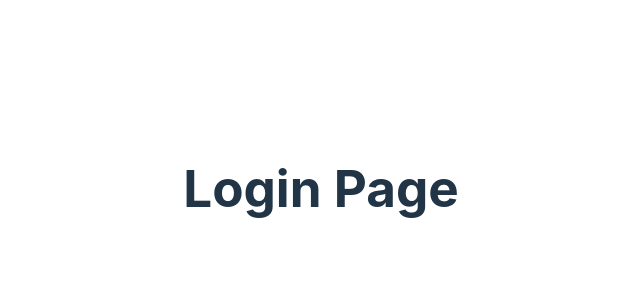
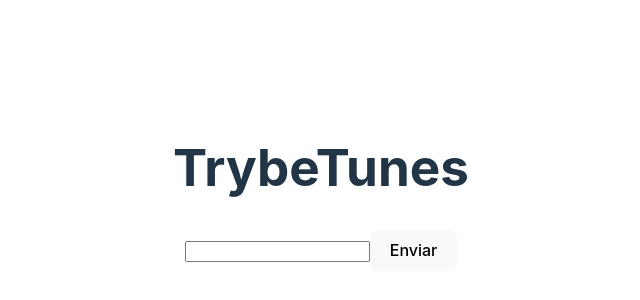
Before and after one commit to ezioborges/trybetunes-review-ts, a React (Vite) app: page / in a window 1280 px wide. Shown: the part 212-512 px from the top of the page, without its empty margins (319-959 px from the left). Built offline with nearby package versions, Linux system fonts and the light colour scheme; the HTML template or start-up script is replaced by a standard one.

Commit message:
Cração da pagina de login

```diff
--- a/src/App.tsx
+++ b/src/App.tsx
@@ -9,14 +9,26 @@ import Album from './page/Album';
 import Favorites from './page/Favorites';
 import Profile from './page/Profile';
 import ProfileEdit from './page/ProfileEdit';
+import { useState } from 'react';
 
 function App() {
+  const [errorMsg, setErrorMsg] = useState<string[]>([])
+
+  const isValidLogin = (name: string) => {
+    const errors: string[] = []
+
+    if (name.length < 3) errors.push('O campo de login deve ter no minimo 3 caracteres.');
+
+    setErrorMsg(errors);
+
+    return errors.length === 0;
+  }
 
   return (
     <>
       <Routes>
         <Route path='/' element={ <Layout /> }>
-          <Route index element={ <Login /> } />
+          <Route index element={<Login  errorMsg={errorMsg} isValidLogin={isValidLogin} />} />
           <Route path='/search' element={ <Search /> } />
           <Route path='/album/:id' element={ <Album /> } />
           <Route path='/favorites' element={ <Favorites /> } />
--- a/src/page/Login/index.tsx
+++ b/src/page/Login/index.tsx
@@ -1,9 +1,52 @@
-function Login() {
-    return (
-        <div>
-            <h1>Login Page</h1>
-        </div>
-    );
+import { useState } from "react";
+import { useNavigate } from "react-router-dom";
+import { createUser } from "../../services/userAPI";
+
+type LoginProp = {
+  errorMsg: string[];
+  isValidLogin: (name: string) => boolean;
 };
 
+function Login({ errorMsg, isValidLogin }: LoginProp) {
+  const navigate = useNavigate();
+  const [login, setLogin] = useState<string>("");
+  const [loading, setLoading] = useState<boolean>(false);
+
+  const handleClick = async () => {
+    if (isValidLogin(login)) {
+      setLoading(true);
+      try {
+        await createUser({ name: login });
+        navigate("/search");
+      } catch (error) {
+        console.error("Error creating user ", error);
+      } finally {
+        setLoading(false);
+      }
+    }
+  };
+
+  if (loading) return <h1>Loading...</h1>;
+  return (
+    <div>
+      <h1>TrybeTunes</h1>
+      <div>
+        <input
+          type="text"
+          data-testid="login-name-input"
+          name="login"
+          value={login}
+          onChange={({ target }) => setLogin(target.value)}
+        />
+        <button data-testid="login-name-input" onClick={handleClick}>
+          Enviar
+        </button>
+      </div>
+      <div>
+        {errorMsg && errorMsg.map((err: string) => <p key={err}>{err}</p>)}
+      </div>
+    </div>
+  );
+}
+
 export default Login;
--- /dev/null
+++ b/src/services/userAPI.ts
@@ -0,0 +1,49 @@
+const USER_KEY: string = 'user';
+const TIMEOUT: number = 1500;
+const SUCCESS_STATUS: string = 'OK';
+
+interface User {
+  name: string;
+  email: string;
+  image: string;
+  description: string;
+}
+
+const readUser = (): User | null => {
+  const user = localStorage.getItem(USER_KEY);
+  return user ? JSON.parse(user) : null;
+};
+
+const saveUser = (user: User): void => {
+  localStorage.setItem(USER_KEY, JSON.stringify(user));
+};
+
+const simulateRequest = <T>(response: T) => (callback: (response: T) => void): void => {
+  setTimeout(() => {
+    callback(response);
+  }, TIMEOUT);
+};
+
+export const getUser = (): Promise<User> => new Promise((resolve) => {
+  let user = readUser();
+  if (user === null) {
+    user = { name: '', email: '', image: '', description: '' };
+  }
+  simulateRequest(user)(resolve);
+});
+
+export const createUser = (user: Partial<User>): Promise<string> => new Promise((resolve) => {
+  const emptyUser: User = {
+    name: '',
+    email: '',
+    image: '',
+    description: '',
+  };
+  saveUser({ ...emptyUser, ...user });
+  simulateRequest(SUCCESS_STATUS)(resolve);
+});
+
+export const updateUser = (updatedUser: User): Promise<string> => new Promise((resolve) => {
+  saveUser(updatedUser);
+  simulateRequest(SUCCESS_STATUS)(resolve);
+});
--- /dev/null
+++ b/src/validationFunctions.tsx
@@ -0,0 +1,3 @@
+export const loginInputValidation = (name: string) => {
+    if (name.length <= 3) return 'O campo de nome deve possuir no mínimo 3 caracteres.';
+}
```
